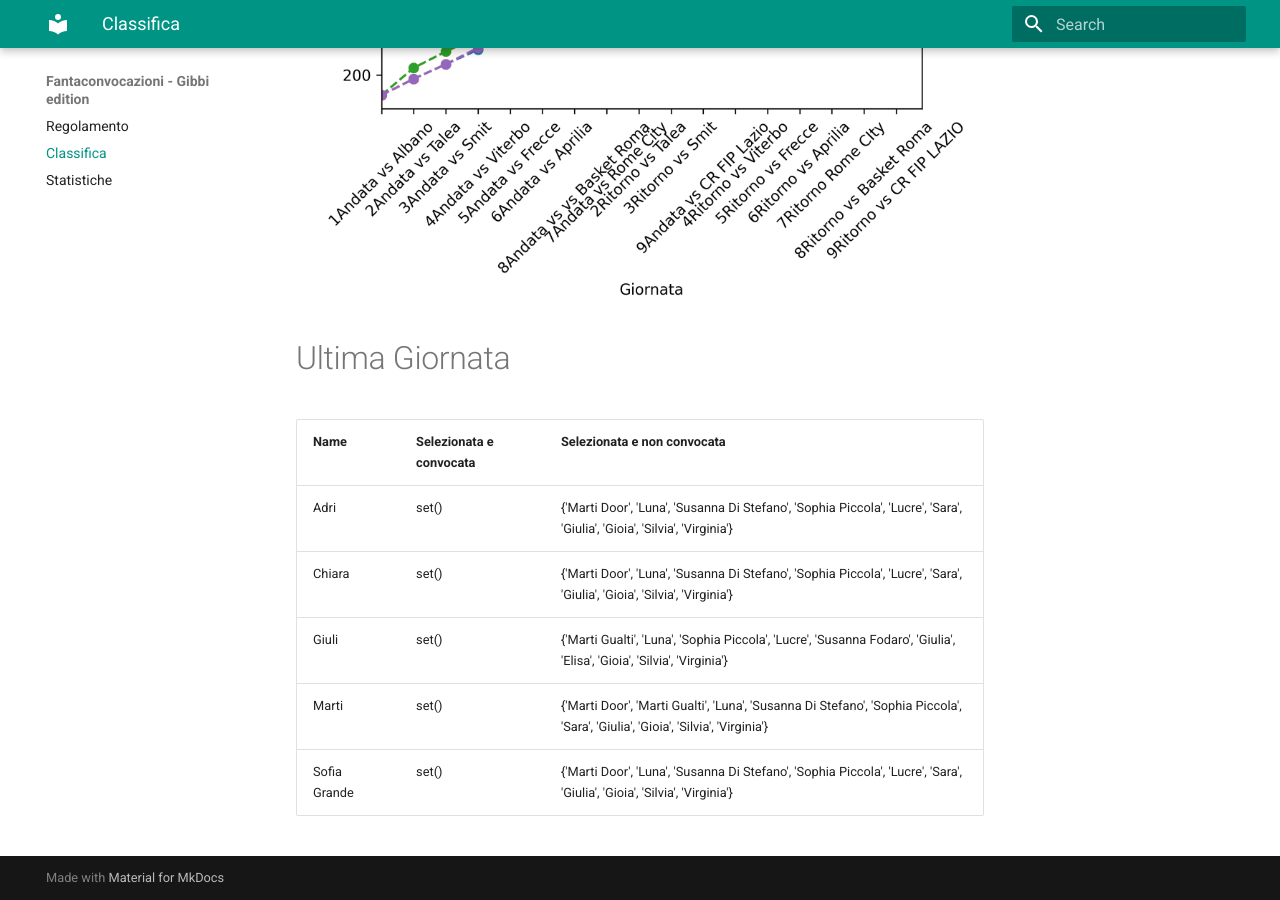
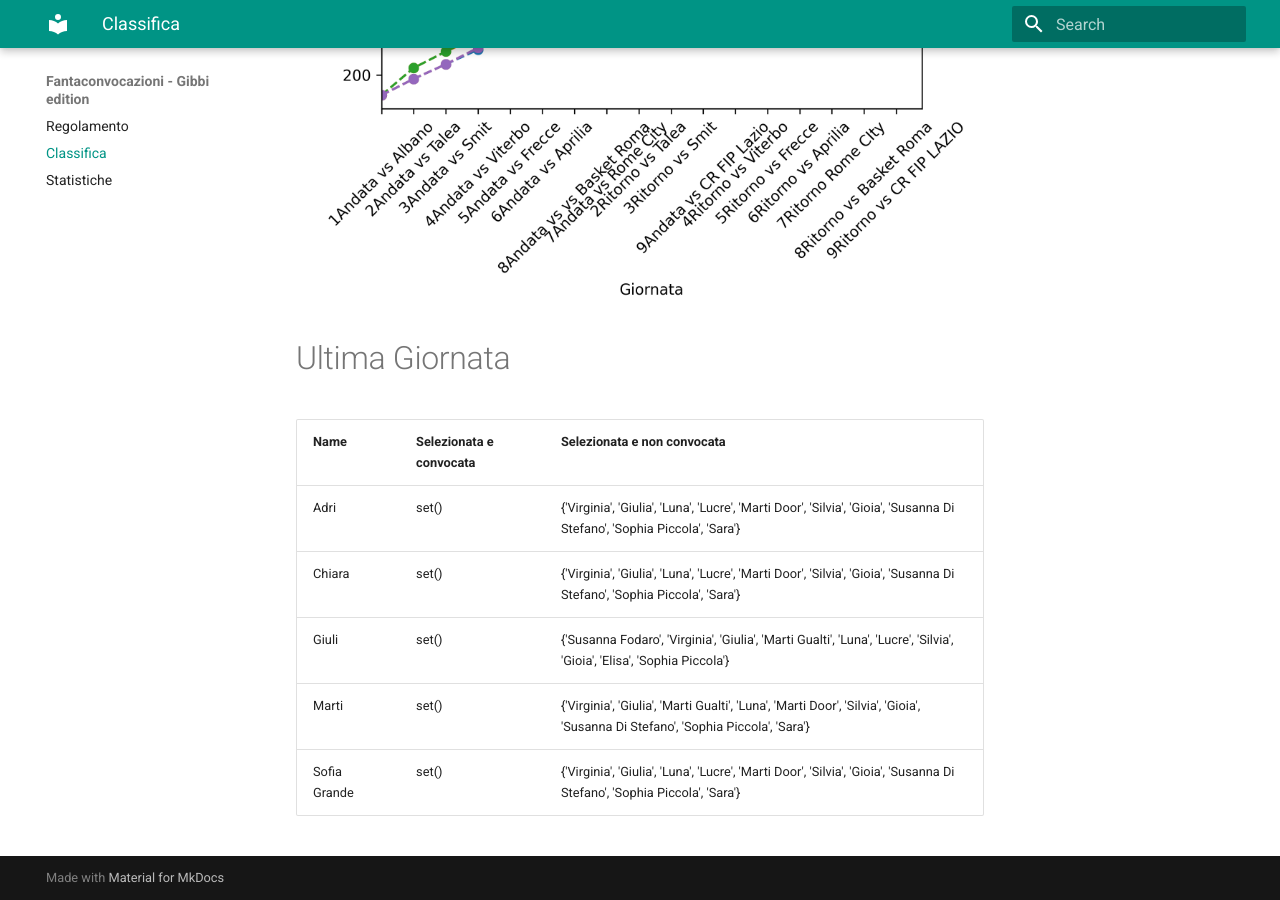
Before and after one commit to martinig94/fantagibbi, an MkDocs documentation site: the page built from docs/Classifica.md, in a window 1280 px wide and 900 px high, scrolled down 810 px. Built offline with MkDocs 1.6.1 and Material for MkDocs 9.7.7, drawn with Linux system fonts in a browser that asks for light colours.

Commit message:
Auto-update from main.py

```diff
--- a/docs/Classifica.md
+++ b/docs/Classifica.md
@@ -18,9 +18,9 @@
 <!-- START_TABLE CORRECT -->
 | Name         | Selezionata e convocata   | Selezionata e non convocata                                                                                                     |
 |:-------------|:--------------------------|:--------------------------------------------------------------------------------------------------------------------------------|
-| Adri         | set()                     | {'Marti Door', 'Luna', 'Susanna Di Stefano', 'Sophia Piccola', 'Lucre', 'Sara', 'Giulia', 'Gioia', 'Silvia', 'Virginia'}        |
-| Chiara       | set()                     | {'Marti Door', 'Luna', 'Susanna Di Stefano', 'Sophia Piccola', 'Lucre', 'Sara', 'Giulia', 'Gioia', 'Silvia', 'Virginia'}        |
-| Giuli        | set()                     | {'Marti Gualti', 'Luna', 'Sophia Piccola', 'Lucre', 'Susanna Fodaro', 'Giulia', 'Elisa', 'Gioia', 'Silvia', 'Virginia'}         |
-| Marti        | set()                     | {'Marti Door', 'Marti Gualti', 'Luna', 'Susanna Di Stefano', 'Sophia Piccola', 'Sara', 'Giulia', 'Gioia', 'Silvia', 'Virginia'} |
-| Sofia Grande | set()                     | {'Marti Door', 'Luna', 'Susanna Di Stefano', 'Sophia Piccola', 'Lucre', 'Sara', 'Giulia', 'Gioia', 'Silvia', 'Virginia'}        |
+| Adri         | set()                     | {'Virginia', 'Giulia', 'Luna', 'Lucre', 'Marti Door', 'Silvia', 'Gioia', 'Susanna Di Stefano', 'Sophia Piccola', 'Sara'}        |
+| Chiara       | set()                     | {'Virginia', 'Giulia', 'Luna', 'Lucre', 'Marti Door', 'Silvia', 'Gioia', 'Susanna Di Stefano', 'Sophia Piccola', 'Sara'}        |
+| Giuli        | set()                     | {'Susanna Fodaro', 'Virginia', 'Giulia', 'Marti Gualti', 'Luna', 'Lucre', 'Silvia', 'Gioia', 'Elisa', 'Sophia Piccola'}         |
+| Marti        | set()                     | {'Virginia', 'Giulia', 'Marti Gualti', 'Luna', 'Marti Door', 'Silvia', 'Gioia', 'Susanna Di Stefano', 'Sophia Piccola', 'Sara'} |
+| Sofia Grande | set()                     | {'Virginia', 'Giulia', 'Luna', 'Lucre', 'Marti Door', 'Silvia', 'Gioia', 'Susanna Di Stefano', 'Sophia Piccola', 'Sara'}        |
 <!-- END_TABLE CORRECT -->
```
